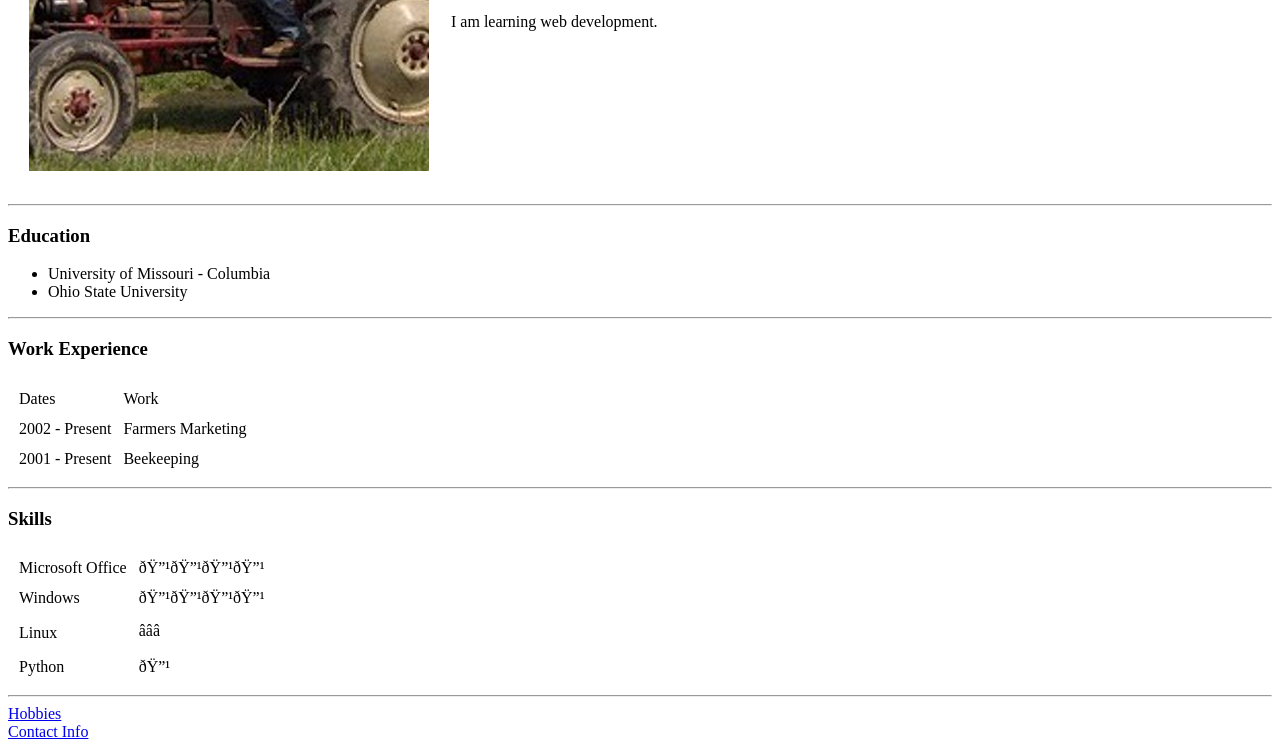
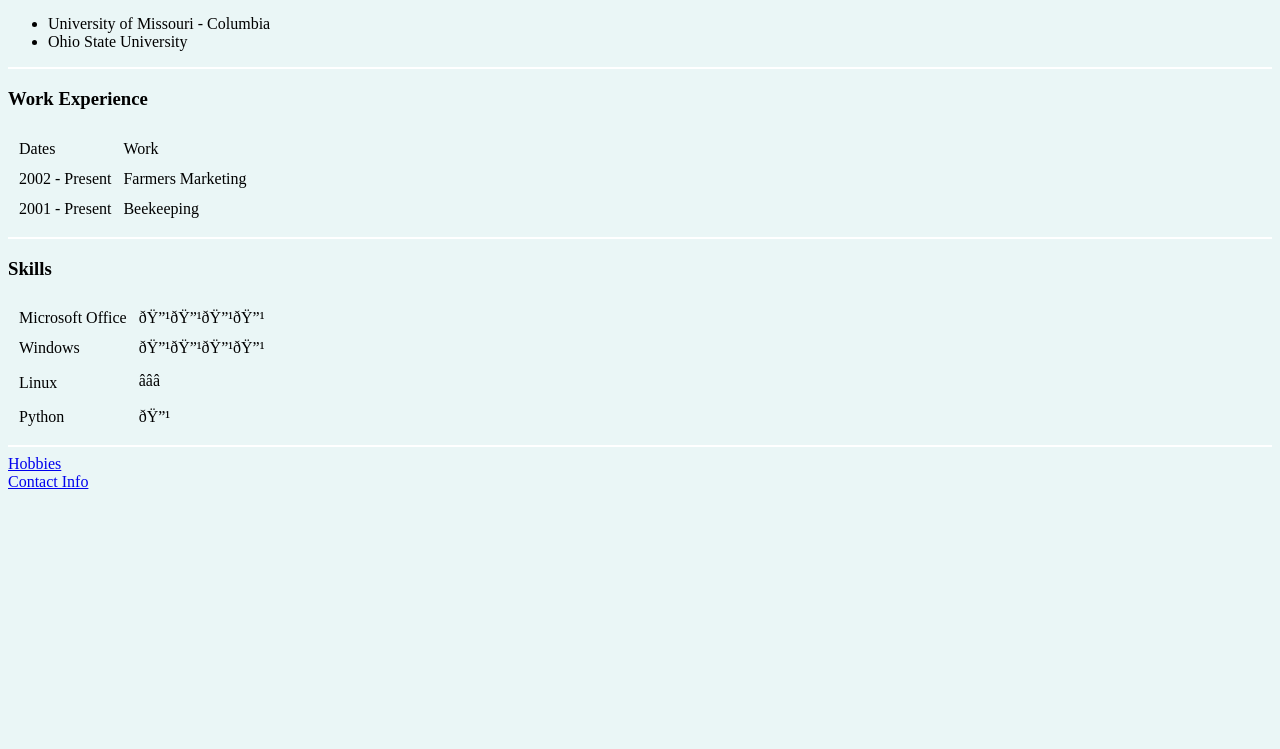
Before and after one commit to farmerbillohio/cv, a plain HTML site: page index.html in a window 1280 px wide. Shown: the part 258-1007 px from the top of the page. After the commit the page ends 800 px from the top, so only its background shows below. Drawn offline with Linux system fonts and the light colour scheme.

Commit message:
Add files via upload

```diff
--- a/index.html
+++ b/index.html
@@ -3,6 +3,20 @@
 
 <head <meta charset="utf-8">
   <title>Bill's site</title>
+
+  <style>
+    body {
+      background-color: #EAF6F6;
+    }
+    hr {
+      background-color: white;
+      border-style: none;
+      height: 2px;
+    }
+    img {
+      height: 150px;
+    }
+  </style>
 </head>
 
 <body>
```
Lines whose indentation alone changed are shown as unchanged.
